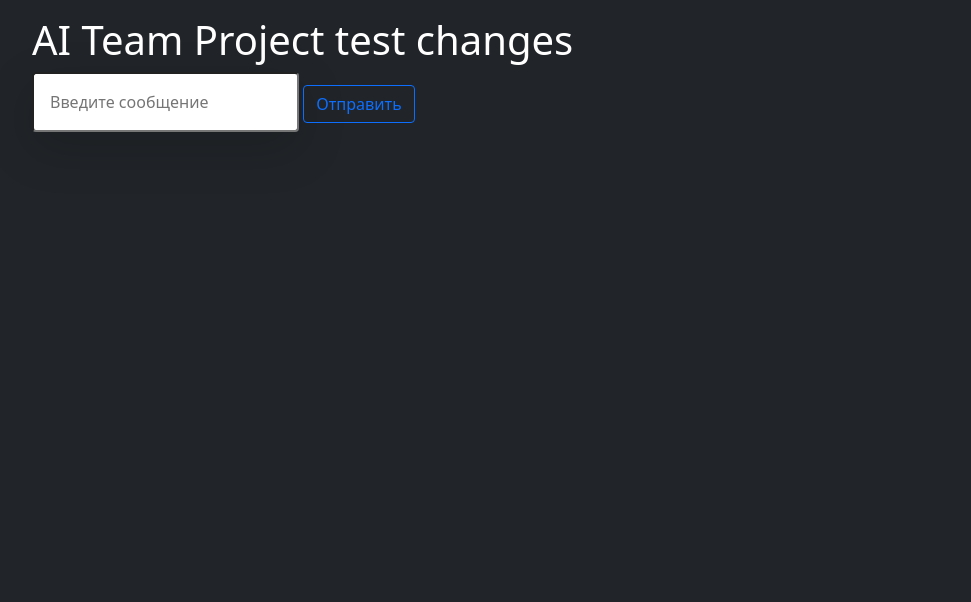
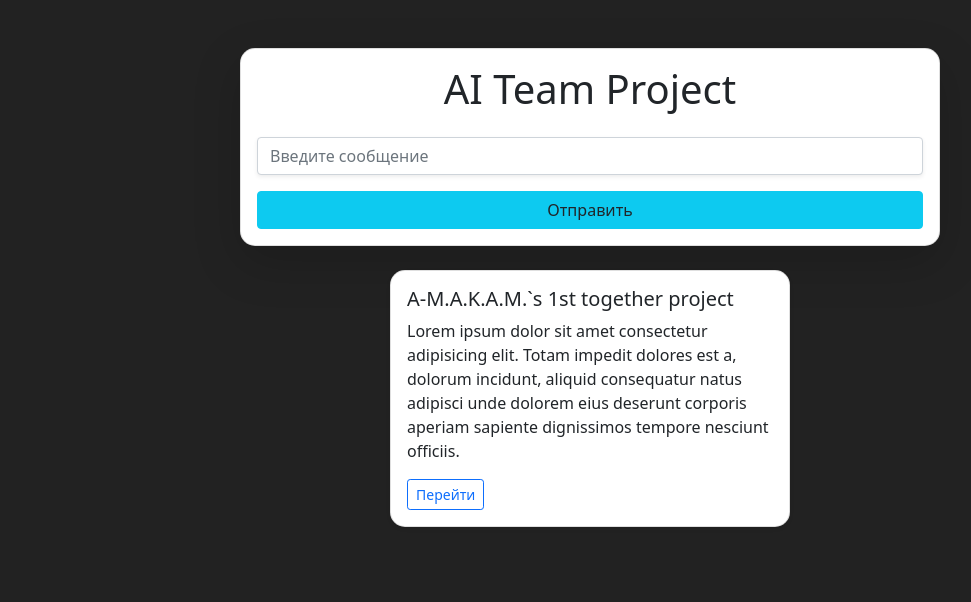
Before and after one commit to OleksiiMasloDP/ai-team-project, a website: page index.html in a window 1280 px wide. Shown: the whole page, without its empty margins (50-1021 px from the left). Drawn offline with nearby package versions, Linux system fonts and the light colour scheme.

Commit message:
last commit

```diff
--- a/index.html
+++ b/index.html
@@ -1,4 +1,4 @@
-<!DOCTYPE html>
+<!-- <!DOCTYPE html>
 <html lang="ru">
 
 <head>
@@ -10,18 +10,144 @@
   <title>AI Team Project</title>
 </head>
 
-<body class="p-3 mb-2 bg-dark text-white">
+
+
+<body class=" text-white " style="background: black">
   <div class="container">
-    <h1>AI Team Project test changes</h1>
+    <div class="card w-75">
+      <div class="card-body" style="
+       max-width: 600px;
+       background: rgba(255, 255, 255, 0.1);
+       backdrop-filter: blur(10px);
+       border-radius: 20px;
+     ">>
+
+        <h1 class="card-title" style="color: black;">AI Team Project test changes</h1>
+        <input class="shadow-lg p-3 mb-5 bg-body rounded" type="text" id="messageInput" placeholder="Введите сообщение">
+        <button type="button" class="btn" style="background: rgb(0, 242, 250);">Отправить</button>
+
+      </div>
+    </div>
+
+    <div>
+
+    </div>
+
+    <div id="response"></div>
+
+    <div class="card text-dark bg-light mb-3" style="max-width: 18rem; color: black;
+       max-width: 600px;
+       background: rgba(255, 255, 255, 0.1);
+       backdrop-filter: blur(10px);
+       border-radius: 20px;
+     ">
+      <h1>A-M.A.K.A.M.`s 1st together project</h1>
+      <p>Lorem ipsum dolor sit amet consectetur adipisicing elit. Totam impedit dolores est a, dolorum incidunt, aliquid
+        consequatur natus adipisci unde dolorem eius deserunt corporis aperiam sapiente dignissimos tempore nesciunt
+        officiis.</p>
+      <a href="plus1.html">come this link</a>
+    </div>
+    <div class="card-body">
+      <div class="row">
+  <div class="col-sm-6">
+    <div class="card">
+      <div class="card-body">
+        <h5 class="card-title" >Special title treatment</h5>
+        <p class="card-text">With supporting text below as a natural lead-in to additional content.</p>
+        <a href="#" class="btn btn-primary">Go somewhere</a>
+      </div>
+    </div>
+  </div>
 
 
 
-    <div>
-      <input style="box-shadow: goldenrod; padding:10px;" class="shadow-lg p-3 mb-5 bg-body rounded" type="text" id="messageInput" placeholder="Введите сообщение">
-      <button type="button" class="btn btn-outline-primary" >Отправить</button>
     </div>
 
-    <div id="response"></div>
+
+    <div class="card" style="
+       max-width: 600px;
+       background: rgba(255, 255, 255, 0.1);
+       backdrop-filter: blur(10px);
+       border-radius: 20px;
+     ">
+        <ul class="list-group list-group-flush">
+          <li class="list-group-item">Lorem ipsum dolor sit amet consectetur adipisicing elit. Corrupti, exercitationem?
+          </li>
+          <li class="list-group-item">Lorem, ipsum dolor sit amet consectetur adipisicing elit. Necessitatibus, debitis.
+          </li>
+          <li class="list-group-item">A third item</li>
+        </ul>
+      </div>
+  </div>
+
+
+
+
+  </div>
+
+  </div>
+
+
+
+
+  </div>
+
+  <script src="https://cdn.jsdelivr.net/npm/bootstrap@5.0.2/dist/js/bootstrap.bundle.min.js"
+    integrity="sha384-MrcW6ZMFYlzcLA8Nl+NtUVF0sA7MsXsP1UyJoMp4YLEuNSfAP+JcXn/tWtIaxVXM"
+    crossorigin="anonymous"></script>
+
+</body>
+
+</html> -->
+<!DOCTYPE html>
+<html lang="ru">
+
+<head>
+  <meta charset="UTF-8">
+  <title>AI Team Project</title>
+
+  <link href="https://cdn.jsdelivr.net/npm/bootstrap@5.0.2/dist/css/bootstrap.min.css" rel="stylesheet"
+    integrity="sha384-EVSTQN3/azprG1Anm3QDgpJLIm9Nao0Yz1ztcQTwFspd3yD65VohhpuuCOmLASjC" crossorigin="anonymous">
+</head>
+
+<body style="background: #222222 ;" class="text-white">
+
+  <div class="container py-5">
+
+    <!-- Главная карточка -->
+    <div class="card shadow-lg mx-auto mb-4" style="max-width: 700px; border-radius: 15px;">
+      <div class="card-body text-center">
+
+        <h1 class="card-title text-dark mb-4">AI Team Project</h1>
+
+        <input class="form-control mb-3 shadow-sm" type="text" id="messageInput"
+          placeholder="Введите сообщение">
+
+        <button type="button" class="btn btn-info w-100 text-dark">
+          Отправить
+        </button>
+
+      </div>
+    </div>
+
+    <!-- Блок ответа -->
+    <div id="response" class="mx-auto mb-4" style="max-width: 700px;"></div>
+
+    <!-- Вторая карточка -->
+    <div class="card shadow-sm mx-auto mb-4 text-dark" style="max-width: 400px; border-radius: 15px;">
+      <div class="card-body">
+        <h5 class="card-title">A-M.A.K.A.M.`s 1st together project</h5>
+        <p class="card-text">
+          Lorem ipsum dolor sit amet consectetur adipisicing elit. Totam impedit dolores est a,
+          dolorum incidunt, aliquid consequatur natus adipisci unde dolorem eius deserunt corporis
+          aperiam sapiente dignissimos tempore nesciunt officiis.
+        </p>
+        <a href="plus1.html" class="btn btn-outline-primary btn-sm">Перейти</a>
+      </div>
+    </div>
+
+
+
   </div>
 
   <script src="https://cdn.jsdelivr.net/npm/bootstrap@5.0.2/dist/js/bootstrap.bundle.min.js"
```
